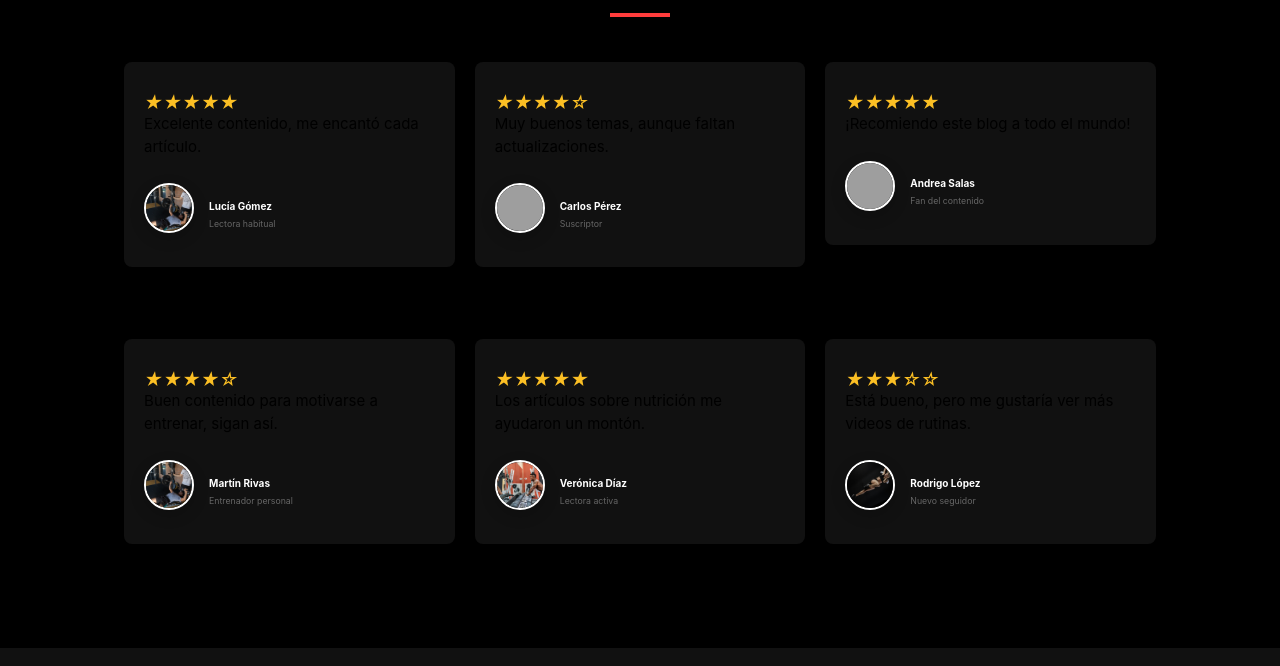
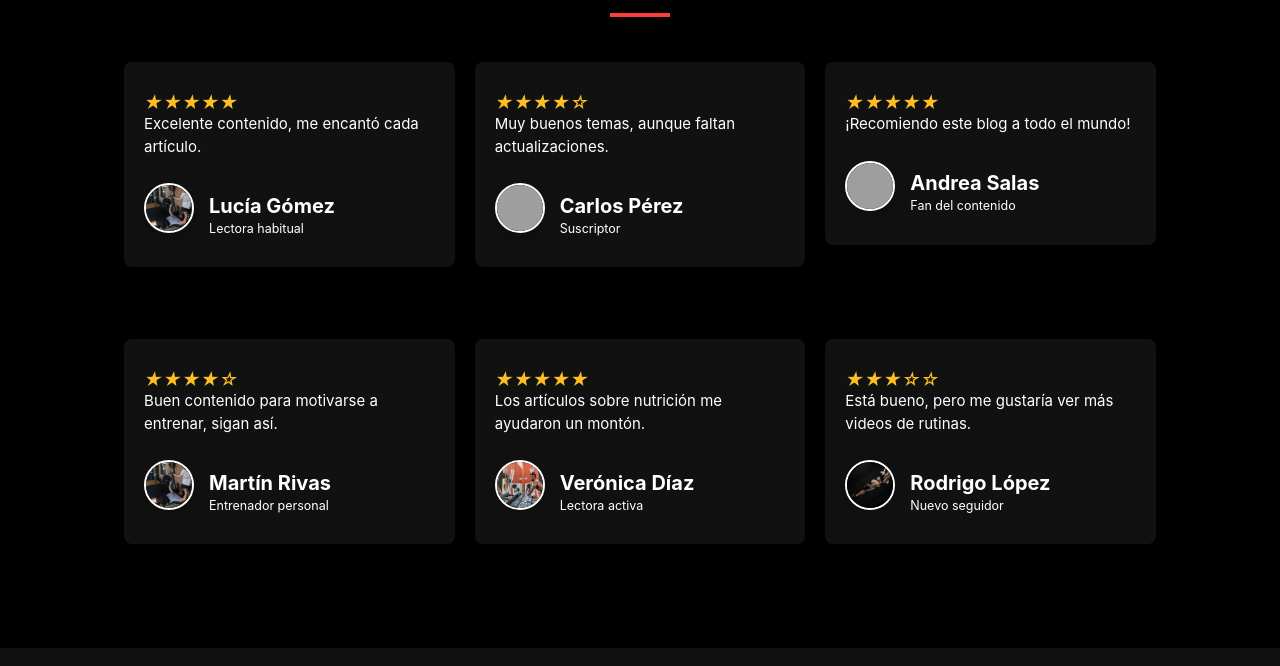
Before and after one commit to GabrielIturreCs/Sitio-Web-Gimnasio, a plain HTML site: page blog.html in a window 1280 px wide. Shown: the part 1671-2337 px from the top of the page. Drawn offline with nearby package versions, Linux system fonts and the light colour scheme; grey boxes are pictures that could not be loaded.

Commit message:
arreglo blog

```diff
--- a/styles.css
+++ b/styles.css
@@ -378,7 +378,6 @@ span {
 }
 
 .review-head p {
-  color:black;
   font-size: 15px;
   line-height: 1.5;
 }
@@ -1219,10 +1218,7 @@ span {
   color: var(--text-color);
 }
 
-.review-person small {
-  color: #9ca3af; /* podés reemplazar por una variable si tenés tono gris */
-  font-size: 13px;
-}
+
 
 /** por que elegirnos **/
 
@@ -1371,11 +1367,7 @@ span {
 }
 .review-person h5 {
   margin: 0;
-  font-size: 1rem;
-}
-.review-person small {
-  font-size: 0.875rem;
-  color: #666;
+  font-size: 2rem;
 }
 
 /* Responsive */
```
